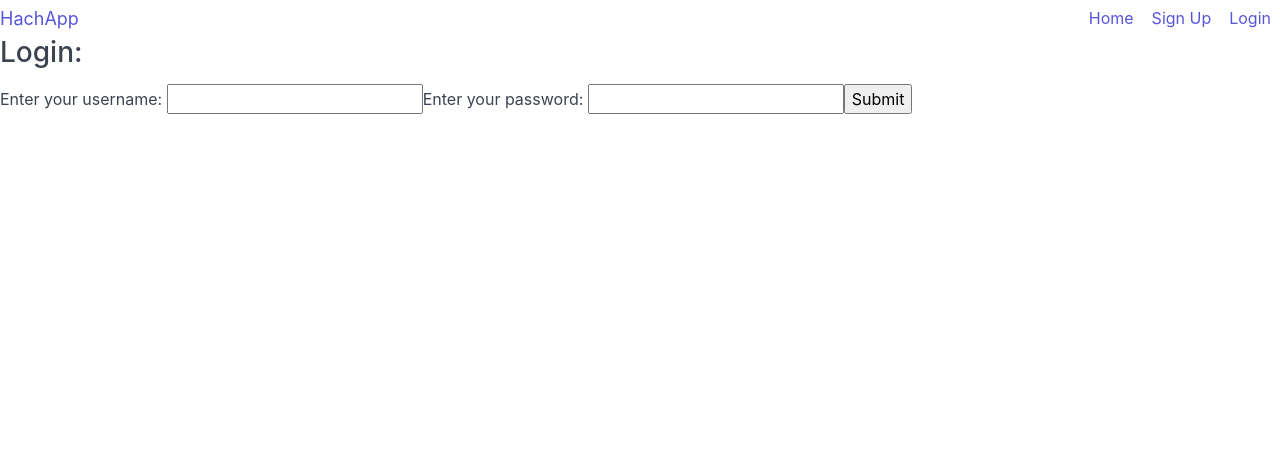
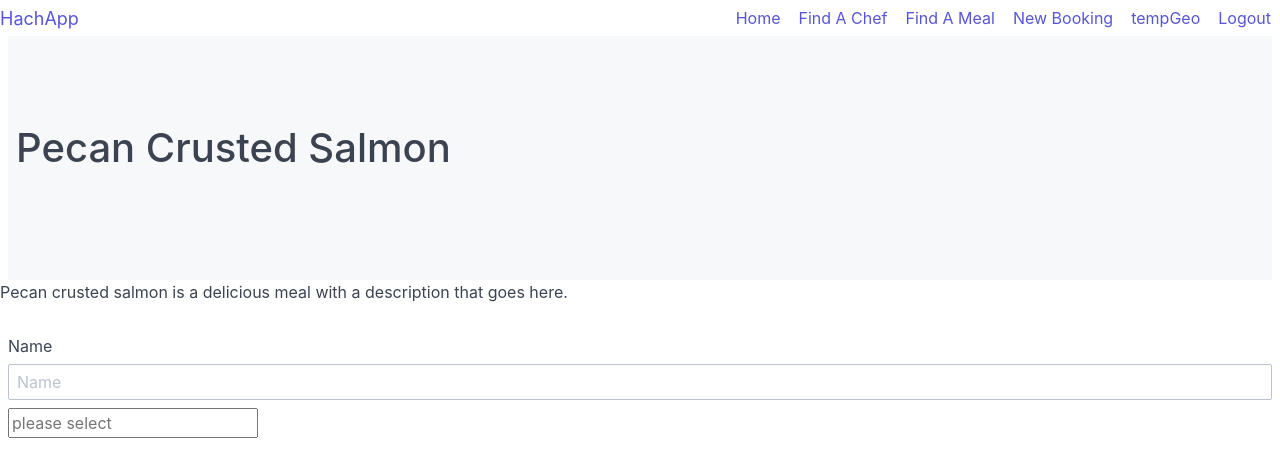
Before and after one commit to Jbambei/chefappClone, a React (Create React App) app in the folder client/: page /BookNew in a window 1280 px wide. Before the commit this address led to /Login. Shown: the top 468 px of the page. Built offline with nearby package versions, Linux system fonts and the light colour scheme; sample sign-in values are in the browser's storage; what google-maps-react would draw is missing.

Commit message:
logout added

```diff
--- a/client/src/components/NavTabs.jsx
+++ b/client/src/components/NavTabs.jsx
@@ -1,5 +1,6 @@
 import React from 'react';
 import { Link } from 'react-router-dom';
+import axios from 'axios';
 
 class NavTabs extends React.Component {
     constructor() {
@@ -10,11 +11,16 @@ class NavTabs extends React.Component {
       }
 
       componentDidMount() {
-        if(sessionStorage.getItem('token') === null){
+        if(localStorage.getItem('token') === null){
           this.setState({ user: false })
         } else {
           this.setState({ user: true })
         }
+        }
+
+        logout() {
+                localStorage.removeItem('token');
+                this.setState({ user: false})
         }
 
     render () {
@@ -26,12 +32,11 @@ class NavTabs extends React.Component {
                     </section>
                     <section className="navbar-section">
                         <Link to="/" className="btn btn-link">Home</Link>
-                        <Link to="/ClientSignUp" className="btn btn-link">Sign Up</Link>
-                        <Link to="/Login" className="btn btn-link">Login</Link>
                         <Link to="/FindAChef" className="btn btn-link">Find A Chef</Link>
                         <Link to="/FindAMeal" className="btn btn-link">Find A Meal</Link>
                         <Link to ="/BookNew" className="btn btn-link">New Booking</Link>
                         <Link to="/tempGeoLocation" className="btn btn-link">tempGeo</Link>
+                        <Link to="/" className="btn btn-link" onClick={() => {this.logout()}}>Logout</Link>
                     </section>
                 </header>
                 )
--- a/client/src/components/pages/ClientSignUp/ClientSignUp.jsx
+++ b/client/src/components/pages/ClientSignUp/ClientSignUp.jsx
@@ -23,7 +23,7 @@ class ClientSignUp extends Component {
         username: this.state.username,
         password: this.state.password
       }).then(res => {
-          sessionStorage.setItem('token', res.data.authToken.token)
+          localStorage.setItem('token', res.data.authToken.token)
           const loc = window.location.pathname
           const dir = loc.substring(0, loc.lastIndexOf('/'));
           window.location.href = dir + '/FindAMeal'
--- a/client/src/components/pages/Login/Login.jsx
+++ b/client/src/components/pages/Login/Login.jsx
@@ -23,7 +23,7 @@ class Login extends Component {
         username: this.state.username,
         password: this.state.password
       }).then(res => {
-        sessionStorage.setItem('token', res.data.authToken.token);
+        localStorage.setItem('token', res.data.authToken.token);
         const loc = window.location.pathname
         const dir = loc.substring(0, loc.lastIndexOf('/'));
         window.location.href = dir + '/FindAMeal'
--- a/client/src/withAuth.jsx
+++ b/client/src/withAuth.jsx
@@ -10,10 +10,10 @@ export default function withAuth(ComponentToProtect) {
       };
     }
     componentDidMount() {
-      if(sessionStorage.getItem('token') === null){
+      if(localStorage.getItem('token') === null){
         this.setState({ loading: false, redirect: true })
       } else {
-        this.setState({ loading: false })
+        this.setState({ loading: false, redirect: false})
       }
       // fetch('/checkToken')
       //   .then(res => {
```
